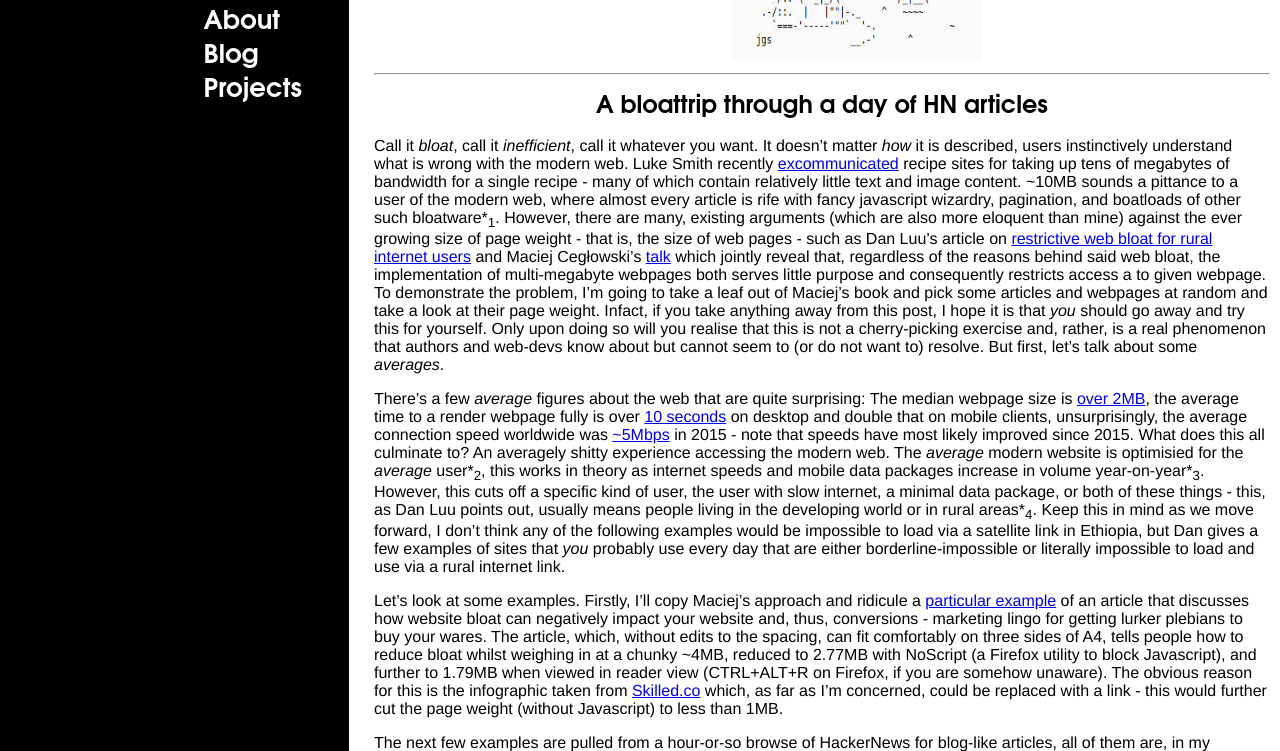
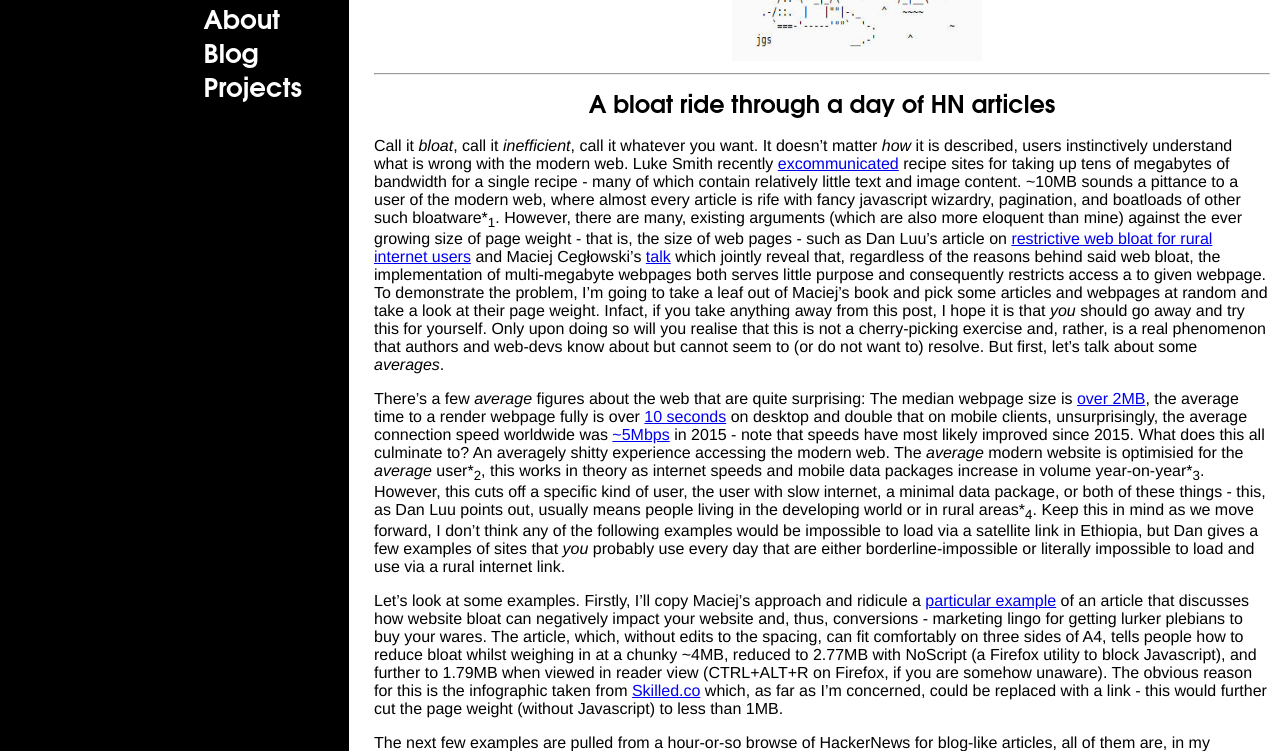
Before and after one commit to gerlofs/gerlofs.github.io, a Jekyll site: the page built from _posts/2021-03-25-minweb.markdown, in a window 1280 px wide and 900 px high, cut to the strip 149-900 px from the top of the window. Built offline with Jekyll 4.4.1, drawn with Linux system fonts in a browser that asks for light colours.

Commit message:
Change title

```diff
--- a/_posts/2021-03-25-minweb.markdown
+++ b/_posts/2021-03-25-minweb.markdown
@@ -1,6 +1,6 @@
 ---
 layout: front
-title: "Minweb"
+title: "A bloat ride"
 tags: blog
 
 ---
@@ -9,7 +9,7 @@
 <div style="margin-left:40%;"><img src="/assets/img/posts/minweb/wiby.jpg" style="height:200px;width:250px;"/></div>
 ---
 
-<h2 align="center">A bloattrip through a day of HN articles</h2>
+<h2 align="center">A bloat ride through a day of HN articles</h2>
 
 Call it *bloat*, call it *inefficient*, call it whatever you want. It doesn't matter *how* it is described, users instinctively understand what is wrong with the modern web.
 Luke Smith recently [excommunicated](https://www.youtube.com/watch?v=cvDyQUpaFf4) recipe sites for taking up tens of megabytes of bandwidth for a single recipe - many of
```
Also changed, not shown: 3 other files.
